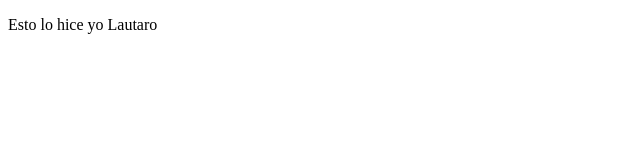
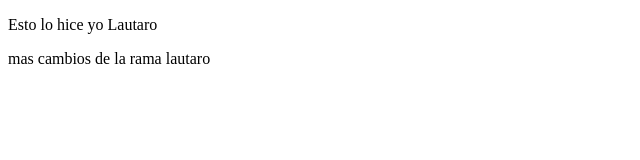
Before and after one commit to Lautaro-Di-Salvo-Code/pacticagit2equipo, a plain HTML site: page index.html in a window 1280 px wide. Shown: the whole page, without its empty margins (0-640 px from the left). Drawn offline with Linux system fonts and the light colour scheme.

Commit message:
rama lautaro

```diff
--- a/index.html
+++ b/index.html
@@ -8,5 +8,6 @@
 <body>
     <p>Esto lo hice yo Lautaro</p>
     <!-- escriban sus textos acá abajo -->
+    <p>mas cambios de la rama lautaro</p>
 </body>
 </html>
```
